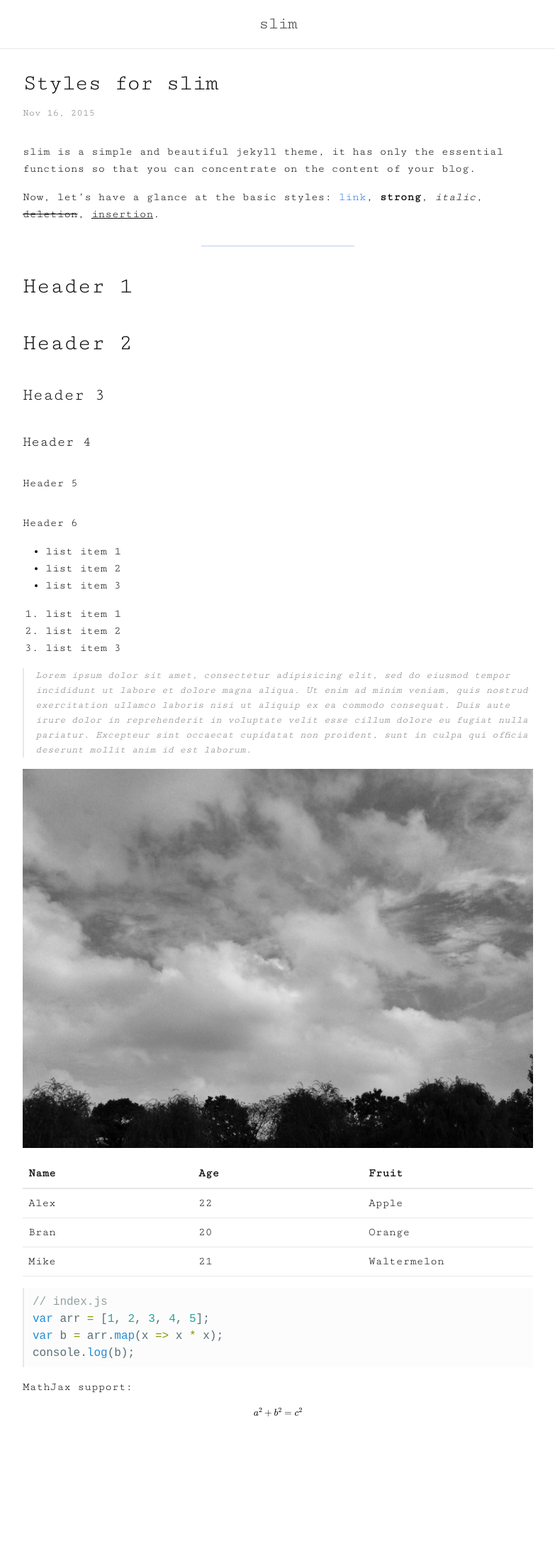
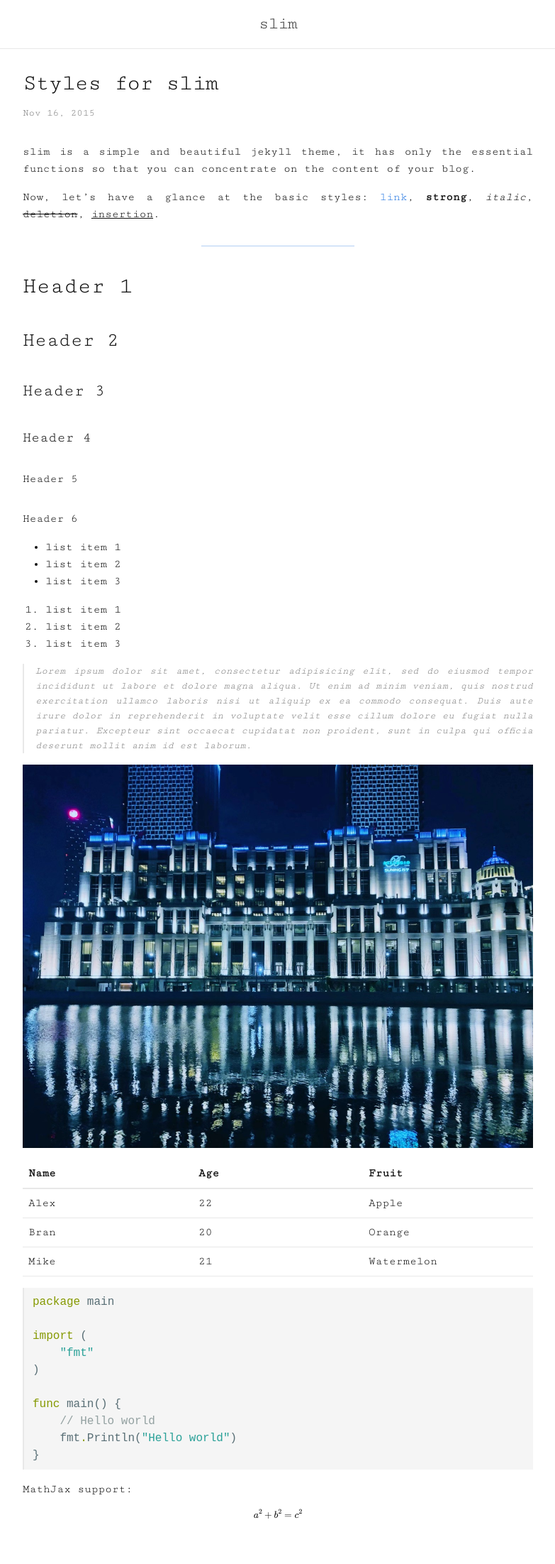
Before and after one commit to syaning/slim, a Jekyll site: the page built from _posts/2015-11-16-styles-for-slim.md, in a window 1280 px wide. Shown: the whole page at 71% size, without its empty margins (248-1031 px from the left). Built offline with Jekyll 4.4.1, drawn with Linux system fonts in a browser that asks for light colours; formulas are drawn with MathJax 3; before the commit the page ends 2059 px from its top, so only the background shows below that.

Commit message:
optimize styles

````diff
--- a/_config.yml
+++ b/_config.yml
@@ -1,7 +1,7 @@
 # Site settings
 title: slim
 baseurl: "/slim"
-url: "http://syaning.com"
+url: "https://syaning.github.io"
 
 # Build settings
 kramdown:
--- a/_posts/2015-11-16-styles-for-slim.md
+++ b/_posts/2015-11-16-styles-for-slim.md
@@ -34,40 +34,26 @@
 
 > Lorem ipsum dolor sit amet, consectetur adipisicing elit, sed do eiusmod tempor incididunt ut labore et dolore magna aliqua. Ut enim ad minim veniam, quis nostrud exercitation ullamco laboris nisi ut aliquip ex ea commodo consequat. Duis aute irure dolor in reprehenderit in voluptate velit esse cillum dolore eu fugiat nulla pariatur. Excepteur sint occaecat cupidatat non proident, sunt in culpa qui officia deserunt mollit anim id est laborum.
 
-![]({{site.baseurl}}/images/image.png)
+![]({{site.baseurl}}/images/image.jpg)
 
-<table>
-    <thead>
-        <tr>
-            <th>Name</th>
-            <th>Age</th>
-            <th>Fruit</th>
-        </tr>
-    </thead>
-    <tbody>
-        <tr>
-            <td>Alex</td>
-            <td>22</td>
-            <td>Apple</td>
-        </tr>
-        <tr>
-            <td>Bran</td>
-            <td>20</td>
-            <td>Orange</td>
-        </tr>
-        <tr>
-            <td>Mike</td>
-            <td>21</td>
-            <td>Waltermelon</td>
-        </tr>
-    </tbody>
-</table>
+| Name | Age | Fruit      |
+| ---- | --- | ---------- |
+| Alex | 22  | Apple      |
+| Bran | 20  | Orange     |
+| Mike | 21  | Watermelon |
 
-```javascript
-// index.js
-var arr = [1, 2, 3, 4, 5];
-var b = arr.map(x => x * x);
-console.log(b);
+
+```go
+package main
+
+import (
+    "fmt"
+)
+
+func main() {
+    // Hello world
+    fmt.Println("Hello world")
+}
 ```
 
 MathJax support:
--- a/_sass/_base.scss
+++ b/_sass/_base.scss
@@ -9,6 +9,10 @@
 }
 
 
+p {
+    text-align: justify;
+}
+
 
 /**
  * Basic styling
@@ -18,7 +22,6 @@
     color: $text-color;
     background-color: $background-color;
 }
-
 
 
 /**
@@ -32,7 +35,6 @@
 }
 
 
-
 /**
  * Images
  */
@@ -40,7 +42,6 @@
     max-width: 100%;
     vertical-align: middle;
 }
-
 
 
 /**
@@ -53,7 +54,6 @@
 figcaption {
     font-size: $small-font-size;
 }
-
 
 
 /**
@@ -71,14 +71,12 @@
 }
 
 
-
 /**
  * Headings
  */
 h1, h2, h3, h4, h5, h6 {
     font-weight: $base-font-weight;
 }
-
 
 
 /**
@@ -92,7 +90,6 @@
         text-decoration: underline;
     }
 }
-
 
 
 /**
@@ -111,18 +108,18 @@
 }
 
 
-
 /**
  * Code formatting
  */
 pre,
 code {
-    background-color: #fcfcfc;
+    background-color: $code-background;
 }
 
 code {
     padding: 1px 5px;
     font-family: $code-font-family;
+    color: $code-color;
 }
 
 pre {
@@ -137,7 +134,6 @@
         tab-size: 4;
     }
 }
-
 
 
 /**
@@ -180,7 +176,6 @@
 }
 
 
-
 /**
  * Clearfix
  */
@@ -193,7 +188,6 @@
 }
 
 
-
 /**
  * MathJax
  */
--- a/_sass/_layout.scss
+++ b/_sass/_layout.scss
@@ -20,7 +20,6 @@
 }
 
 
-
 /**
  * Page content
  */
@@ -33,7 +32,6 @@
 }
 
 
-
 /**
  * Pages
  */
@@ -44,7 +42,6 @@
 }
 
 .smallcap {
-    text-transform: lowercase;
     font-variant: small-caps;
 
     &::first-letter {
@@ -62,7 +59,6 @@
         }
     }
 }
-
 
 
 /**
@@ -91,9 +87,12 @@
         margin-top: 2rem;
     }
 
-    h1,
+    h1 {
+        font-size: 2rem;
+    }
+
     h2 {
-        font-size: 2rem;
+        font-size: 1.75rem;
     }
 
     h3 {
--- a/_sass/_syntax-highlighting.scss
+++ b/_sass/_syntax-highlighting.scss
@@ -17,7 +17,7 @@
 */
 
 .highlight {
-    background-color: #fcfcfc;
+    background-color: $code-background;
     color: #586e75;
     .c { color: #93a1a1 } /* Comment */
     .err{ color: #586e75 } /* Error */
--- /dev/null
+++ b/_sass/_theme.scss
@@ -0,0 +1,37 @@
+// Our variables
+$base-font-family: "Cutive Mono", "Courier New", "Helvetica Neue", Helvetica, FangSong, STFangsong, sans-serif;
+$code-font-family: "Courier New", Consolas, Menlo, Monaco, monopace, FangSong, STFangsong;
+$base-font-size:   16px;
+$base-font-weight: 400;
+$small-font-size:  0.875rem;
+$base-line-height: 1.5;
+
+$spacing-unit:     2rem;
+
+$text-color:       #111;
+$background-color: #fff;
+$brand-color:      #2a7ae2;
+$code-background:  #f5f5f5;
+$code-color:       #586e75;
+
+$grey-color:       #828282;
+$grey-color-light: lighten($grey-color, 40%);
+$grey-color-dark:  darken($grey-color, 25%);
+
+// Width of the content area
+$on-palm:          600px;
+$on-laptop:        800px;
+
+
+// Use media queries like this:
+// @include media-query($on-palm) {
+//     .wrapper {
+//         padding-right: $spacing-unit / 2;
+//         padding-left: $spacing-unit / 2;
+//     }
+// }
+@mixin media-query($device) {
+    @media screen and (max-width: $device) {
+        @content;
+    }
+}
--- a/css/main.scss
+++ b/css/main.scss
@@ -1,52 +1,9 @@
 ---
-# Only the main Sass file needs front matter (the dashes are enough)
 ---
 @charset "utf-8";
 
-
-// Our variables
-$base-font-family: "Cutive Mono", "Courier New", "Helvetica Neue", Helvetica, FangSong, STFangsong, sans-serif;
-$code-font-family: "Courier New", Consolas, monopace, FangSong, STFangsong;
-$base-font-size:   16px;
-$base-font-weight: 400;
-$small-font-size:  0.875rem;
-$base-line-height: 1.5;
-
-$spacing-unit:     2rem;
-
-$text-color:       #111;
-$background-color: #fff;
-$brand-color:      #2a7ae2;
-
-$grey-color:       #828282;
-$grey-color-light: lighten($grey-color, 40%);
-$grey-color-dark:  darken($grey-color, 25%);
-
-// Width of the content area
-$on-palm:          600px;
-$on-laptop:        800px;
-
-
-
-// Use media queries like this:
-// @include media-query($on-palm) {
-//     .wrapper {
-//         padding-right: $spacing-unit / 2;
-//         padding-left: $spacing-unit / 2;
-//     }
-// }
-@mixin media-query($device) {
-    @media screen and (max-width: $device) {
-        @content;
-    }
-}
-
-
-
-// Import partials from `sass_dir` (defaults to `_sass`)
-@import
-		url(https://fonts.googleapis.com/css?family=Cutive+Mono),
-        "base",
-        "layout",
-        "syntax-highlighting"
-;
+@import url(https://fonts.googleapis.com/css?family=Cutive+Mono);
+@import "theme";
+@import "base";
+@import "layout";
+@import "syntax-highlighting";
````
Also changed, not shown: images/image.jpg (added), images/image.png (deleted), 1 other file.
